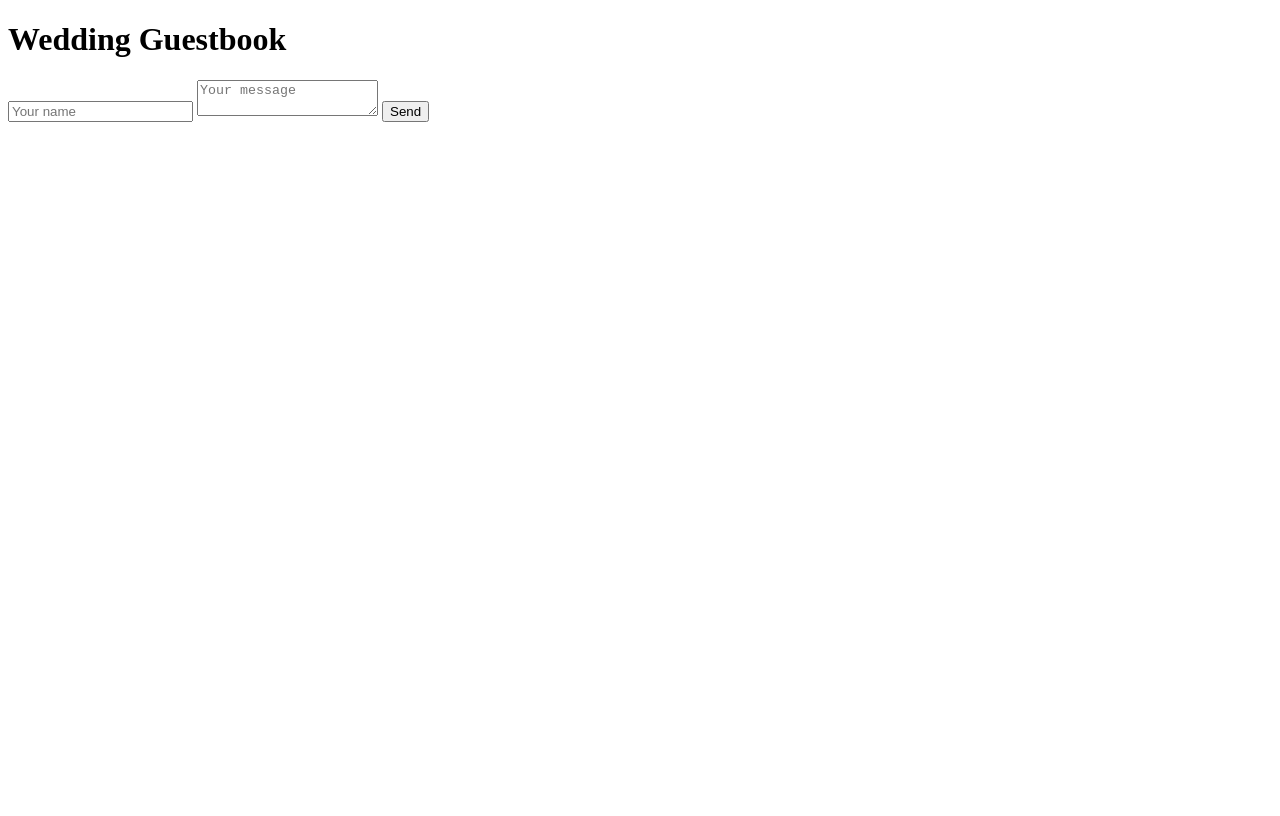
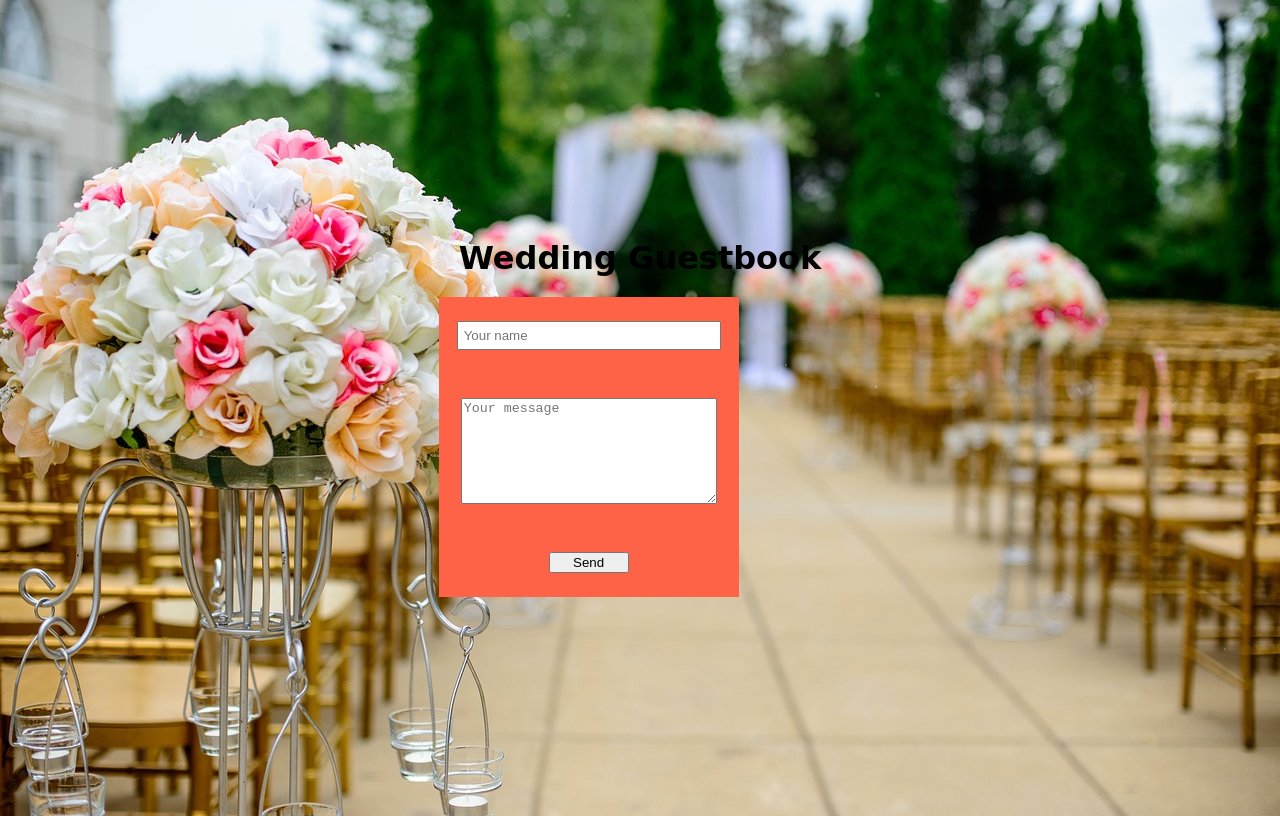
Before and after one commit to Nicholas-Fearon/wedding_guestbook, a website built with Vite: page client/index.html in a window 1280 px wide. Built offline with nearby package versions, Linux system fonts and the light colour scheme; files whose address does not match are found by name.

Commit message:
update to css

```diff
--- a/client/index.html
+++ b/client/index.html
@@ -8,6 +8,9 @@
     <script type="module" src="./app.js" defer></script>
   </head>
   <body>
+    <div id="main-container">
+
+
     <h1>Wedding Guestbook</h1>
     <form>
       <input type="text" name="guest" placeholder="Your name" />
@@ -16,5 +19,6 @@
     </form>
 
     <div id="msgContainer"></div>
+  </div>
   </body>
 </html>
--- /dev/null
+++ b/client/style.css
@@ -0,0 +1,53 @@
+body {
+  display: flex;
+  flex-direction: column;
+  flex-wrap: nowrap;
+  justify-content: center;
+  align-items: center;
+  box-sizing: border-box;
+  background-image: url(./assets/wedding-1846114_1280.jpg);
+  height: 100vh;
+  background-position: center;
+  background-repeat: no-repeat;
+  background-size: cover;
+}
+
+.main-container {
+  height: 100vh;
+  display: flex;
+}
+
+h1 {
+  font-family: cursive;
+  font-weight: bolder;
+  margin: 20px;
+}
+
+form {
+  display: flex;
+  flex-direction: column;
+  justify-content: center;
+  height: 300px;
+  width: 300px;
+  background-color: tomato;
+}
+
+input {
+  width: 250px;
+  margin: auto;
+  padding: 5px;
+}
+
+textarea {
+  margin: auto;
+  height: 100px;
+  width: 250px;
+}
+
+button {
+  width: 80px;
+  margin: auto;
+}
+
+.msgContainer {
+}
```
Also changed, not shown: client/README.md (added), client/assets/wedding-1846114_1280.jpg (added), client/assets/wedding-1846114_1920.jpg (added), client/assets/wedding-1846114_640.jpg (added).
